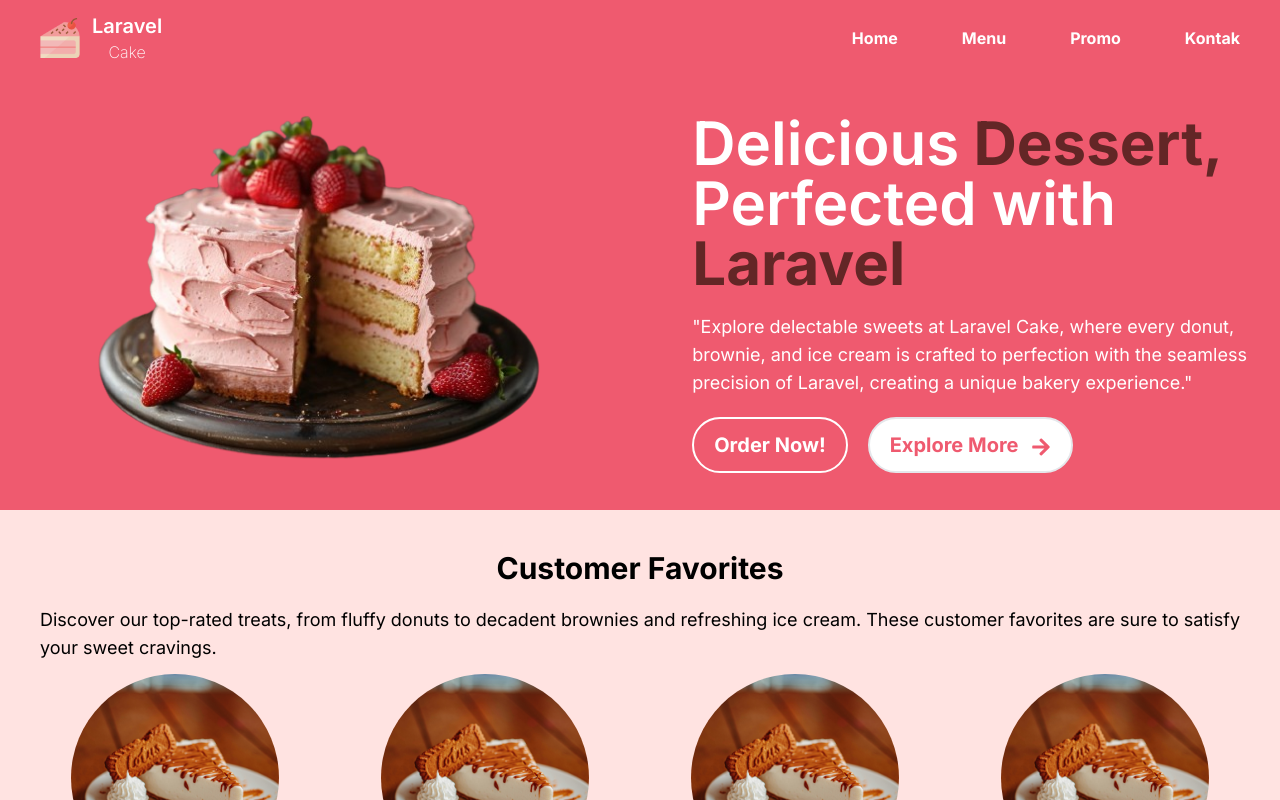
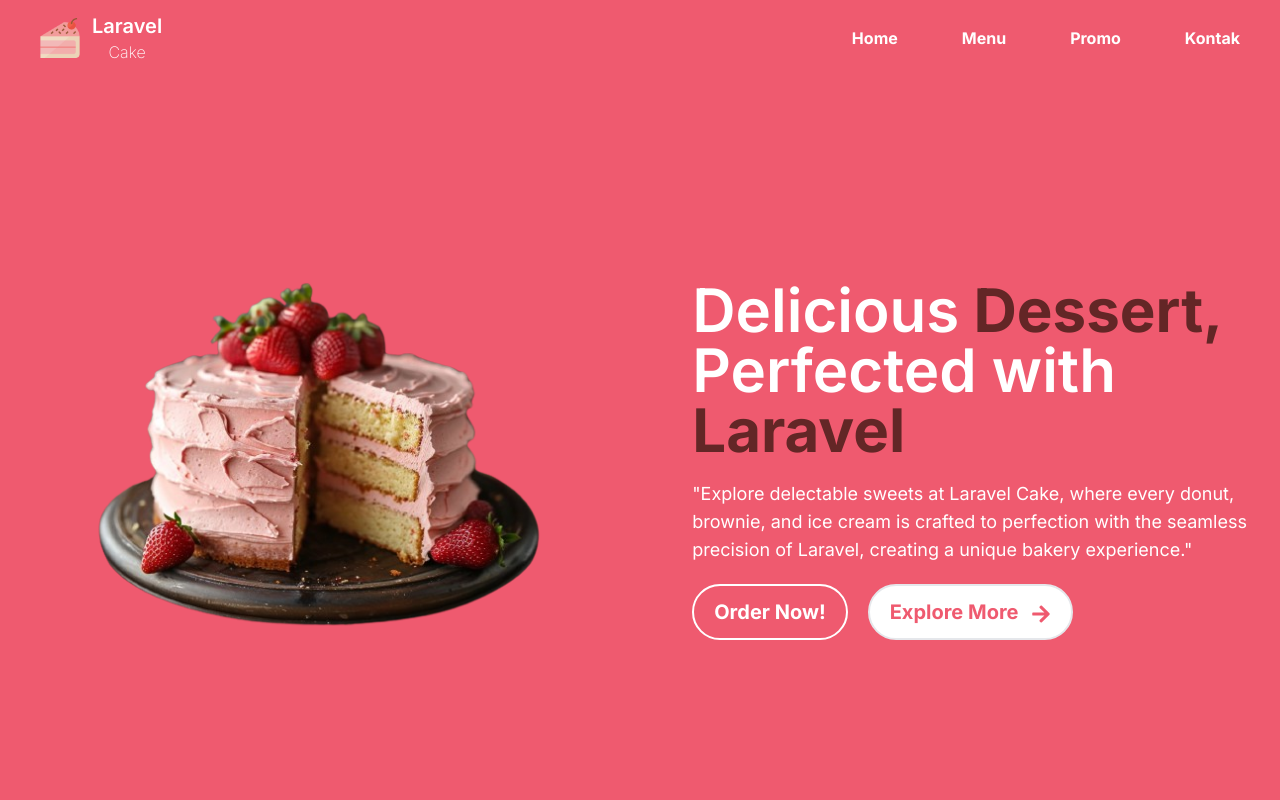
Before and after one commit to primatara42/laravel-cake, a React (Vite) app: page / in a window 1280 px wide. Shown: the top 800 px of the page. Built offline with nearby package versions, Linux system fonts and the light colour scheme.

Commit message:
fix(jumbotron): fix responsive for jumbotron

```diff
--- a/src/components/Jumbotron.jsx
+++ b/src/components/Jumbotron.jsx
@@ -3,7 +3,7 @@ import { FaArrowRight } from "react-icons/fa";
 import { JumbotronImage } from "./AllImages";
 const Jumbotron = () => {
   return (
-    <div className="container bg-primary max-w-md text-white mx-auto flex items-center p-8 sm:max-w-lg md:max-w-5xl lg:max-w-full">
+    <div className="container bg-primary max-w-md text-white mx-auto flex items-center p-8 sm:max-w-lg md:max-w-5xl lg:max-w-full lg:h-screen lg:pt-0">
       <div className="hidden md:flex items-center">
         <div className="hidden lg:block flex-initial">
           <img src={JumbotronImage} alt="Laravel Cake" className="w-[1300px]" />
```
